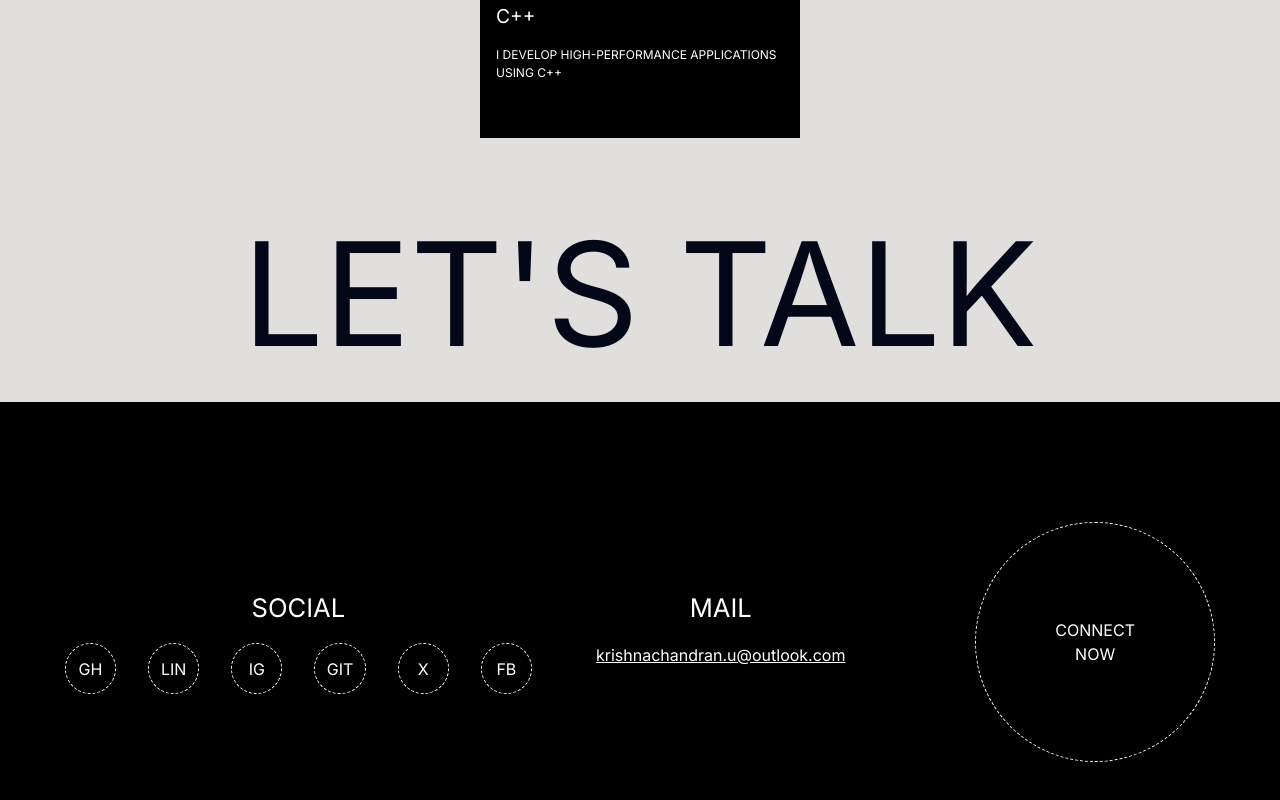
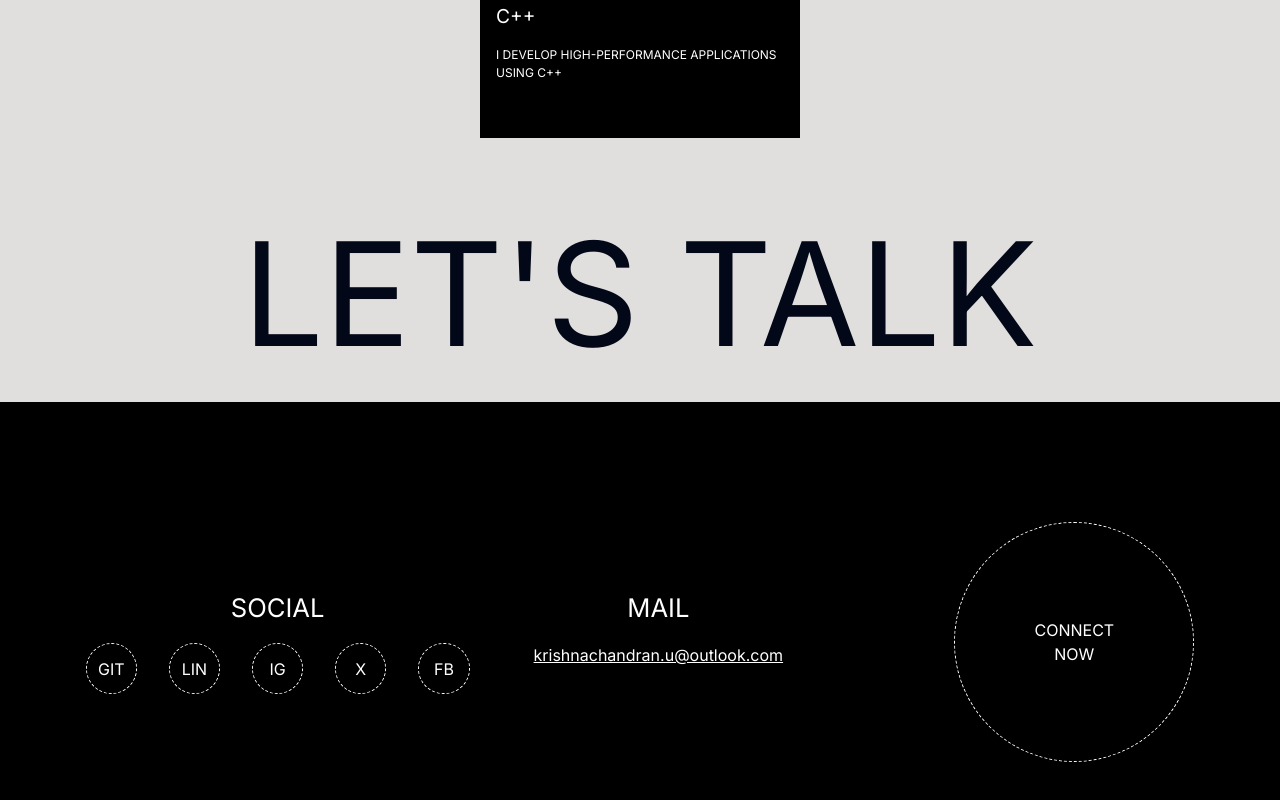
Before and after one commit to krishnachandran-u/krishnachandran, a Next.js app: page / in a window 1280 px wide. Shown: the part 3392-4192 px from the top of the page. Built offline with nearby package versions, Linux system fonts and the light colour scheme.

Commit message:
iconslist

```diff
--- a/src/components/Connect.tsx
+++ b/src/components/Connect.tsx
@@ -22,12 +22,21 @@ export default function Connect() {
                             </FadeInWhenVisible>
                             <FadeInWhenVisible flow = "up">
                             <div className = {styles.iconList}>
-                                <div className = {styles.icon}>GH</div>
+                                <Link href = "https://github.com/krishnachandran-u" target = "_blank">
+                                <div className = {styles.icon}>GIT</div>
+                                </Link>
+                                <Link href = "https://www.linkedin.com/in/krishnachandran-u-a79012273/" target = "_blank">
                                 <div className = {styles.icon}>LIN</div>
+                                </Link>
+                                <Link href = "https://www.instagram.com/krishnachandran_u/" target = "_blank">
                                 <div className = {styles.icon}>IG</div>
-                                <div className = {styles.icon}>GIT</div>
+                                </Link>
+                                <Link href = "https://twitter.com/casstrops" target = "_blank">
                                 <div className = {styles.icon}>X</div>
+                                </Link>
+                                <Link href = "https://www.facebook.com/krishna.chandran.1088/" target = "_blank">
                                 <div className = {styles.icon}>FB</div>
+                                </Link>
                             </div>
                             </FadeInWhenVisible>
                         </div>
```
